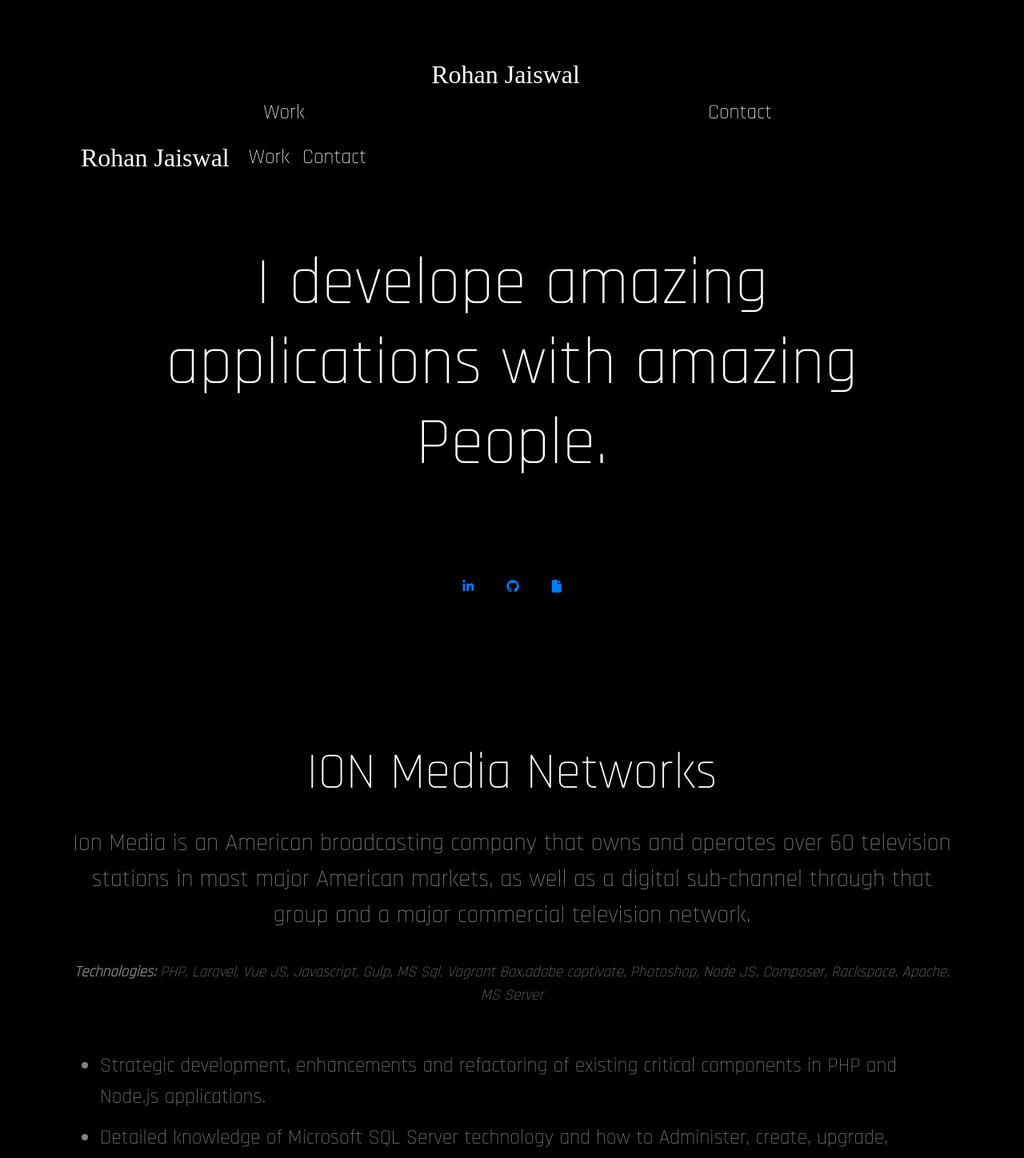
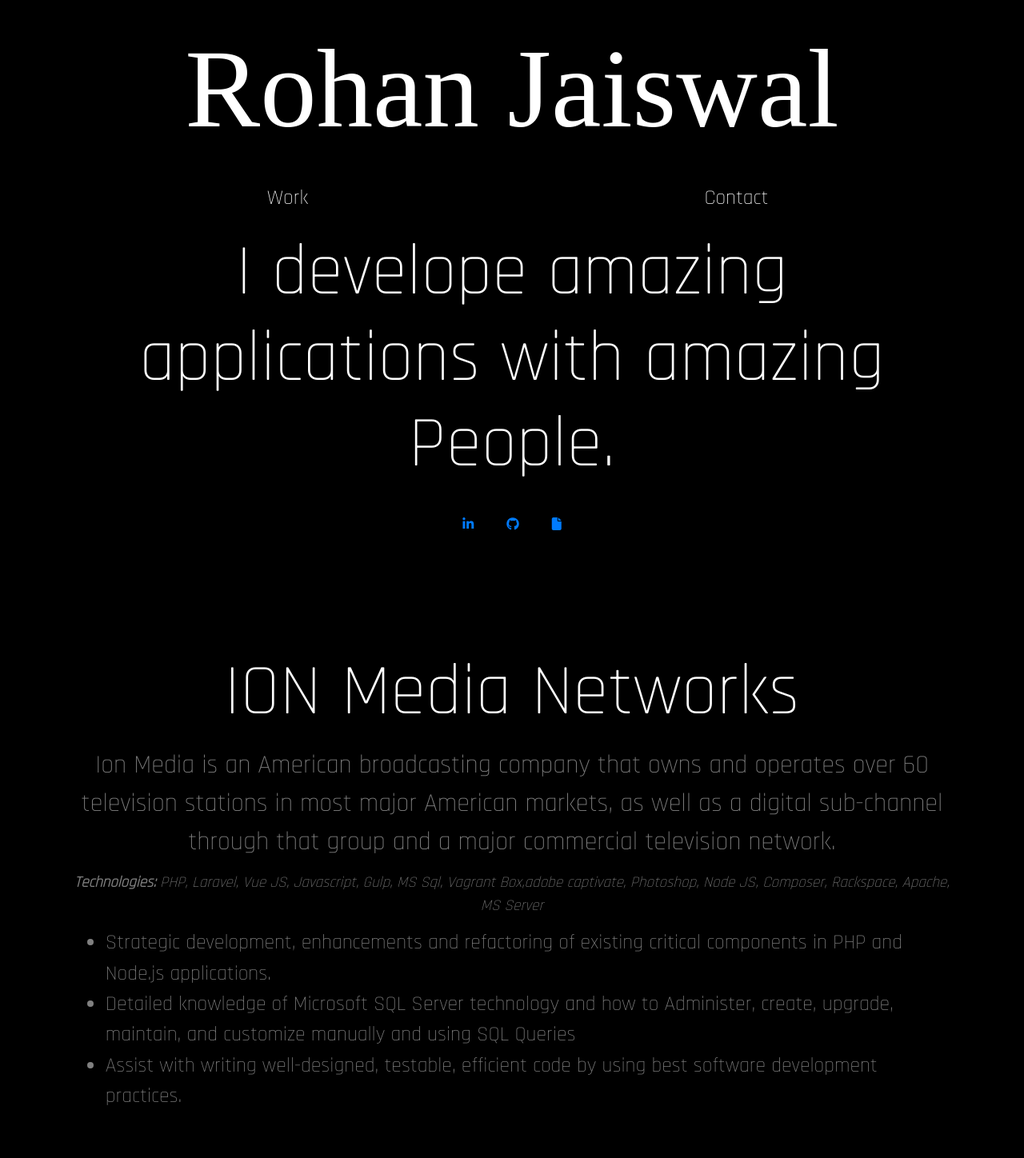
Before and after one commit to rohanjaiswal372/portfolio-angular, an Angular app: page / in a window 1280 px wide. Shown: the top 1448 px of the page at 80% size. Built offline with nearby package versions, Linux system fonts and the light colour scheme; a web font is replaced by a local one.

Commit message:
css update

```diff
--- a/src/app/app.component.html
+++ b/src/app/app.component.html
@@ -28,7 +28,7 @@
     </nav>
     <!-- para  -->
     <div id="para">
-      <div class="jumbotron mt-2">
+      <div class="jumbotron">
         <h1>I develope amazing applications with amazing People.</h1>
       </div>
       <ul class="justify-content-center list-group list-group-horizontal">
@@ -47,7 +47,7 @@
       <p class="technologies"><i><b>Technologies: </b>PHP, Laravel, Vue JS, Javascript, Gulp, MS Sql, Vagrant Box,adobe captivate, Photoshop, Node JS, Composer, Rackspace, Apache, MS Server </i></p>
 
       <div class="responsiblities text-left">
-        <ul class="entry-content">
+        <ul>
           <li>Strategic development, enhancements and refactoring of existing critical components in PHP and Node.js applications.</li>
           <li>Detailed knowledge of Microsoft SQL Server technology and how to Administer, create, upgrade, maintain, and customize manually and using SQL Queries
           </li>
--- a/src/app/app.component.sass
+++ b/src/app/app.component.sass
@@ -1,44 +1,24 @@
-// common
 *
   box-sizing: border-box
-
-h2
-    font-size:5vw
-h1
-    font-size: 6.5vw
-p
-    font-size:30px
-    color: rgba(255,255,255,.5)
-
+body
+    height: 100%
+    width: 100%
+    p
+        color: rgba(255,255,255,.5)
+section
+    font-family: 'Rajdhani', sans-serif
+    text-align: center
+    overflow: hidden
 mobile-nav
     display: hidden
 
-section
-    height: 100vh
-    width: 100%
-    margin: 4rem 0rem
-    font-family: 'Rajdhani', sans-serif
-    text-align: center
-
-//end common
-
-// intro
-.navbar
-    width: 100%
-    .left
-        margin-left: 40vw!important
 .nav-link
     color: white
     font-size:2vw
-    padding: 0 1vw
     font-family: 'Rajdhani', sans-serif
-
-
 .navbar-brand
     color: white
     font-family: 'Raleway Dots', cursive
-    font-size:2.5vw
-
 .nav-item
     font-family: 'Rajdhani', sans-serif
 
@@ -46,24 +26,18 @@
     background-color: #000
     color: white
     text-align: center
-//end intro
 
 // work
-.entry-content > li
-    color: rgba(255,255,255,.5)
-    font-size: 2vw
 .company
     color: #fff
 .description
-    padding: 1.5vw 0
+    color: rgba(255,255,255,.5)
 .technologies
-    font-size: 1.5vw
+    color: rgba(255,255,255,.5)
 .responsiblities
-    padding: 2.5vw 0
-    li
-        padding: 0.5vw 0
-
-//end work
+    ul
+        li
+            color: rgba(255,255,255,.5)
 
 //contact
 .contact
@@ -88,15 +62,12 @@
 //end contact
 
 // Extra small devices (portrait phones, less than 576px)
-@media (max-width: 575px)
-    body
-        height: 100%
-        width: 100vh
+@media (max-width: 600px)
     section
         height: 100vh
         padding: 0 0
         margin: 0 0
-        overflow: hidden
+
     .intro
         .mobile-nav
             margin: 2vh 0
@@ -142,36 +113,116 @@
         width: 80%
 
 // Small devices (landscape phones, less than 768px)
-@media (max-width: 767px)
-    body
-        height: 100%
-        width: 100vh
-    //navigation bar
-    .section
-        height: 100vh
-        width: 100vh
-    .mobile-nav
-        display: block
-        .nav-link
+@media (min-width: 600px)
+    .container
+        max-width:90%
+        section
+            height: 100vh
+            padding: 0 0
+            margin: 0 0
+
+    .intro
+        .mobile-nav
+            margin: 2vh 0
+            display: block
+            .nav-link
             font-size: 5vw
-    .full-nav
-        display: none
-
-    .container
-        height: 100%
-        border: 1px solid
-        overflow: hidden
-    .intro
+        .full-nav
+            display: none
+        .container
+            height: 100%
+            border: 1px solid
+            overflow: hidden
         nav
             .navbar-brand
-                font-size: 14vw
-                margin-right: 0rem
-    //intro
-    .jumbotron
-        h1
-            font-size: 7.5vw
+                font-size: 13vw
+                margin: 4vh 0 1vh 0
+            .row
+                margin: 0 0
+        #para
+            padding: 4vw 0
+            .jumbotron
+                padding: 0 0
+                margin: 0 0
+                h1
+                    font-size: 8vw
+            ul
+                padding: 4vw 0
 
+    .work
+        h2
+            margin: 8vw
+            font-size:8vw
+        .description
+            margin: 1vw
+            font-size: 3vw
+            padding: 0 0
+        .technologies
+            margin: 2vw
+            font-size: 2vw
+        .responsiblities
+            margin: 1vw
+            ul
+                li
+                    font-size: 2vw
 
+    .contact
+        margin: 8vw auto
+        width: 80%
 
 // Medium devices (tablets, less than 992px)
-//@media (max-width: 991px) {  }
+@media (min-width: 992px)
+    .container
+        max-width:90%
+        section
+            height: 100vh
+            padding: 0 0
+            margin: 0 0
+    .intro
+        .mobile-nav
+            margin: 0
+            display: block
+            .nav-link
+            font-size: 5vw
+        .full-nav
+            display: none
+        .container
+            height: 100%
+            border: 1px solid
+            overflow: hidden
+        nav
+            .navbar-brand
+                font-size: 11vw
+                margin: 0
+            .row
+                margin: 0 0
+        #para
+            padding: 1vw 0
+            .jumbotron
+                padding: 0 0
+                margin: 0 0
+                h1
+                    font-size: 7vw
+            ul
+                padding: 1vw 0
+
+    .work
+        h2
+            margin: 1vw
+            font-size:7vw
+        .description
+            margin: 1vw
+            font-size: 2.5vw
+            padding: 0 0
+        .technologies
+            margin: 1vw
+            font-size: 1.5vw
+        .responsiblities
+            margin: 1vw
+            ul
+                li
+                    font-size: 2vw
+
+    .contact
+        margin: 4vw auto
+        width: 50%
```
